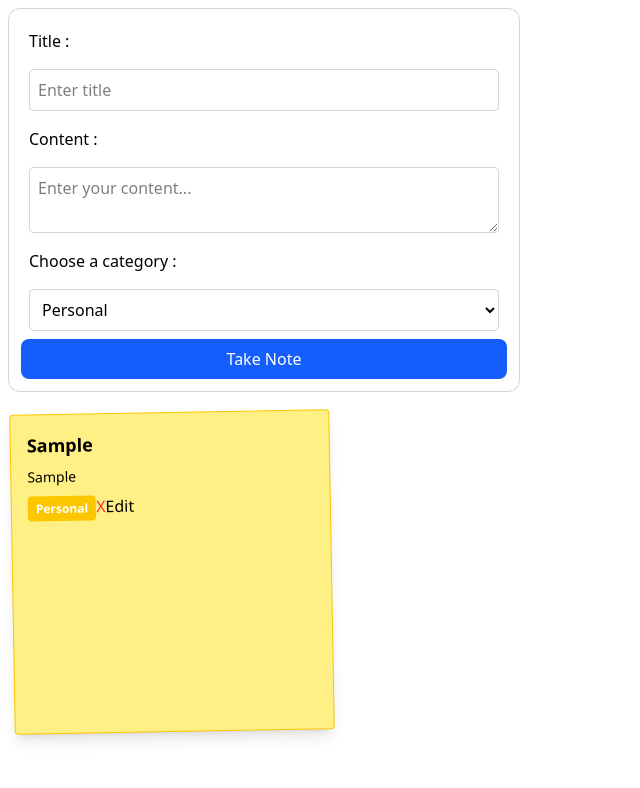
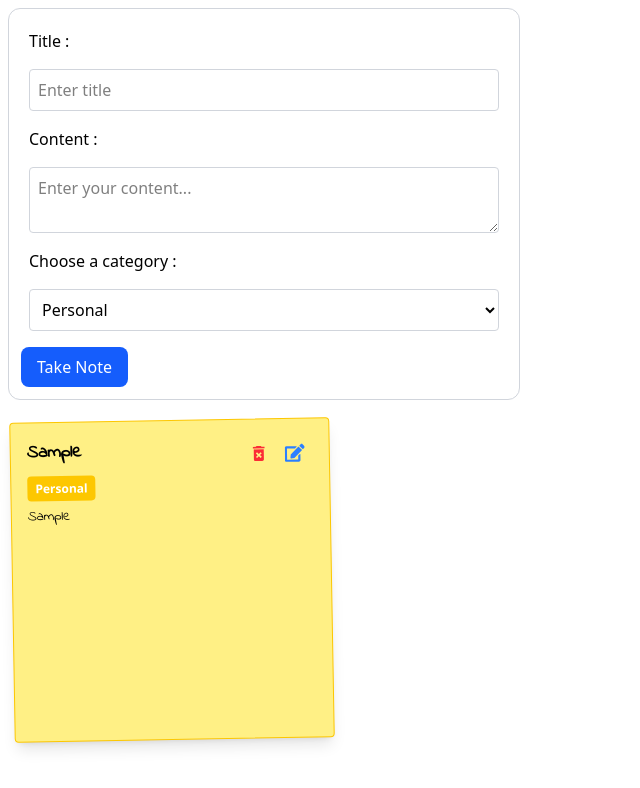
Before and after one commit to oyelestepe/TakeNotes, a React (Vite) app: page / in a window 1280 px wide. Both pictures are taken after typing "Sample", "Sample" into the empty fields and a click on the button "Take Note". Shown: the top 788 px of the page, without its empty margins (0-640 px from the left). Built offline with nearby package versions, Linux system fonts and the light colour scheme.

Commit message:
cancel button added on editing

```diff
--- a/src/App.jsx
+++ b/src/App.jsx
@@ -26,7 +26,7 @@ function startEdit(note){
 }
   return (
     <>
-      <NoteForm addNote={addNote} updateNote={updateNote} editingNote={editingNote}/>
+      <NoteForm addNote={addNote} updateNote={updateNote} editingNote={editingNote} setEditingNote={setEditingNote}/>
       <ListNotes notes={notes} deleteNote={deleteNote} startEdit={startEdit}/>
     </>
   )
--- a/src/components/ListNotes.jsx
+++ b/src/components/ListNotes.jsx
@@ -1,15 +1,22 @@
 import React from 'react'
+import { FaEdit } from "react-icons/fa";
+import { MdDeleteForever } from "react-icons/md";
+
 
 function ListNotes({notes, deleteNote, startEdit}) {
   return (
     <div className='notes-container'>
         { notes.map((note) => (
                 <div className='note' key={note.id}>
-                    <h2 className='font-bold text-lg mb-2'>{note.title}</h2>
-                    <p className='text-sm mb-2'>{note.content}</p>
+                <div className='flex justify-between'>
+                  <h2 className='font-bold font-indie text-lg mb-2'>{note.title}</h2>
+                  <div className='flex mt-0 p-0'>
+                    <button className='btn m-1 p-1 text-xl text-red-500 hover:text-red-700' onClick={() => deleteNote(note.id)}><MdDeleteForever /></button>
+                    <button className='btn m-1 p-1 text-xl text-blue-500 hover:text-blue-700' onClick={() => startEdit(note)}><FaEdit /></button>
+                  </div>
+                </div>
                     <span className='px-2 py-1 rounded bg-yellow-400 text-white font-semibold text-xs'>{note.category}</span>
-                    <button className='absloute top-1 right-2 text-red-500 hover:text-red-700' onClick={() => deleteNote(note.id)}>X</button>
-                    <button onClick={() => startEdit(note)}>Edit</button>
+                    <p className='text-sm mb-2 mt-2 font-indie font-normal'>{note.content}</p>
                 </div>
             ))
         }
--- a/src/components/NoteForm.jsx
+++ b/src/components/NoteForm.jsx
@@ -1,6 +1,7 @@
 import React, { useEffect, useState } from 'react'
 
-function NoteForm({addNote, updateNote, editingNote}) {
+function NoteForm({addNote, updateNote, editingNote, setEditingNote}) {
+
 const [formData, setFormData] = useState({title:"", content:"",category:""})
 
 function handleTakeNote(e){
@@ -18,6 +19,10 @@ function handleTakeNote(e){
     setFormData({title:"", content:"", category:"Personal"})
   }
 
+  function handleCancel(){
+    setEditingNote(null)
+    setFormData({title: "", content: "", category: "Personal"})
+  }
   useEffect(() => {
     if(editingNote){
       setFormData({
@@ -46,7 +51,16 @@ function handleTakeNote(e){
             <option value="Work">Work</option>
             <option value="Study">Study</option>
         </select>
-        <button className='btn btn-primary' type='submit'>{editingNote ? "Save Changes" : "Take Note"}</button>
+        <div className='flex gap-2 mt-2'>
+          <button className='btn btn-primary' type='submit'>
+            {editingNote ? "Save Changes" : "Take Note"}
+          </button>
+          {editingNote && (
+            <button onClick={handleCancel} type='button' className='btn btn-secondary bg-gray-400'>
+              Cancel
+            </button>
+          )}
+        </div>
     </form>
   )
 }
```
